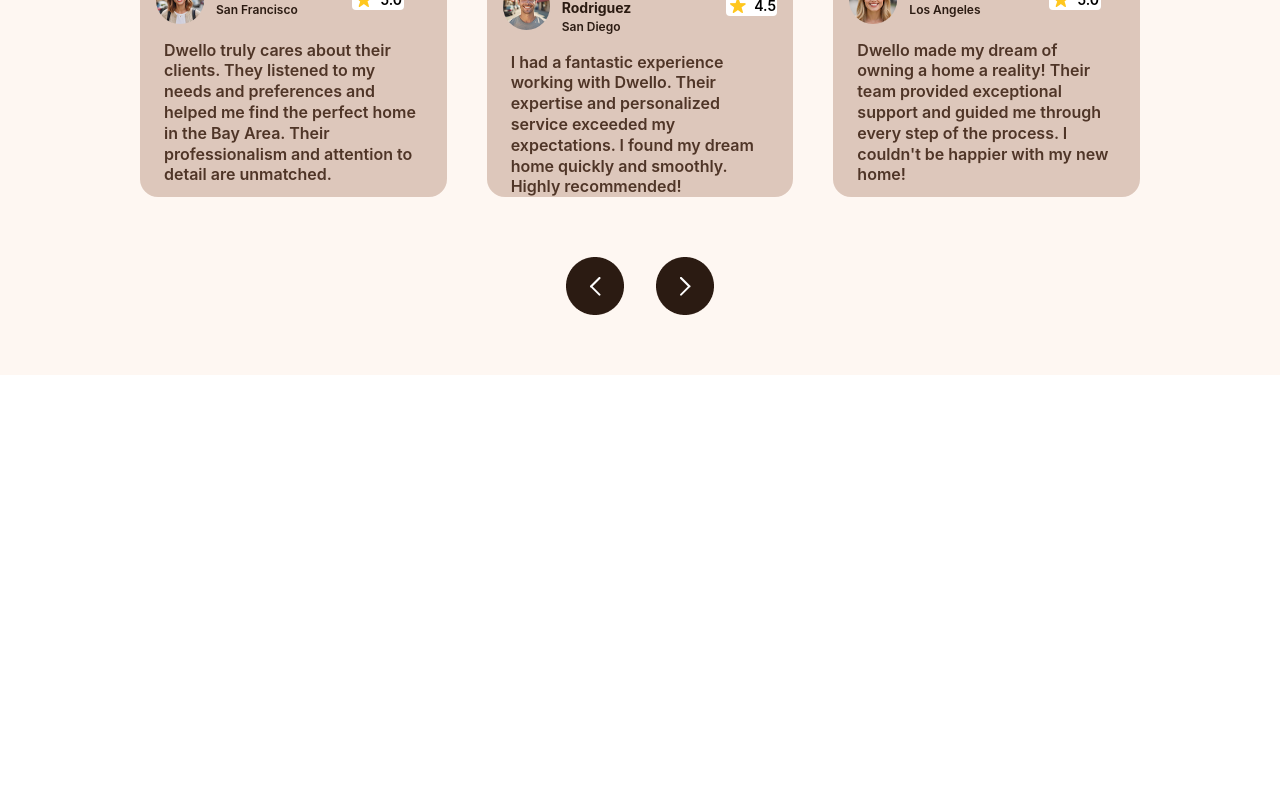
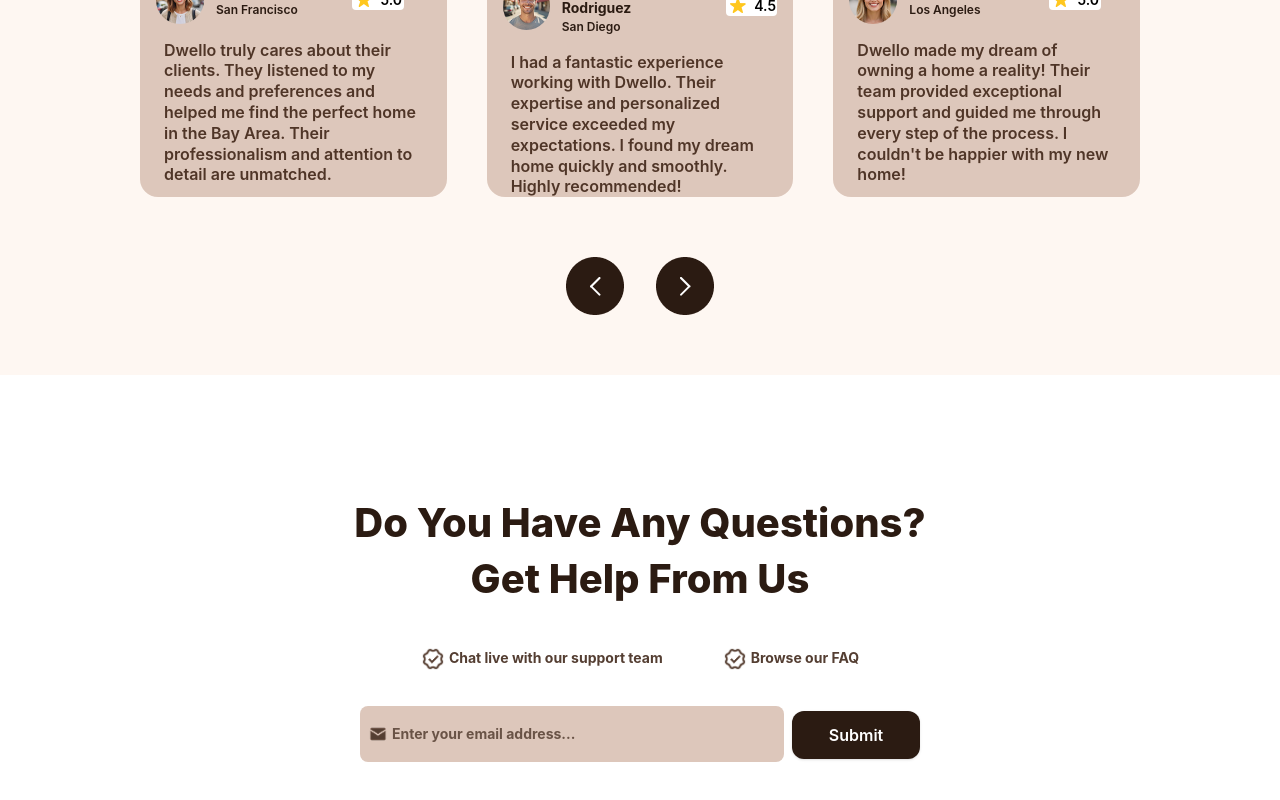
Before and after one commit to mohammedabdella027/Dwello-real-estate, a React (Vite) app: page / in a window 1280 px wide. Shown: the part 3211-4011 px from the top of the page. Before the commit the page ends 3586 px from the top, so only its background shows below. Built offline with nearby package versions, Linux system fonts and the light colour scheme.

Commit message:
feat: added new section: Question And Get Help

```diff
--- a/src/App.jsx
+++ b/src/App.jsx
@@ -7,6 +7,7 @@
 import SectionThree from './Components/Main/SectionThree'
 import SectionFour from './Components/Main/SectionFour'
 import SectionFive from './Components/Main/SectionFive'
+import SectionSix from './Components/Main/SectionSix'
 
 function App() {
 
@@ -19,6 +20,7 @@
       <SectionThree />
       <SectionFour />
       <SectionFive />
+      <SectionSix />
     </>
   )
 }
--- /dev/null
+++ b/src/Components/Main/SectionSix.jsx
@@ -0,0 +1,41 @@
+import React from 'react'
+import verifiedIcon from '../../assets/Icons/verified-icon.png'
+import email from '../../assets/Icons/email.png'
+
+function SectionSix() {
+    return (
+        <div className='justify-center py-20'>
+            <h3 className='text-[#2B1B12] font-extrabold text-[40px] leading-[140%] text-center pt-10'>Do You Have Any Questions? <br />Get Help From Us</h3>
+
+            <div className='flex justify-center gap-15 py-10'>
+                <div className='flex gap-1'>
+                    <img src={verifiedIcon} alt={verifiedIcon} className='w-6 h-6' />
+                    <p className='text-[#543E32] font-bold text-[14px]'>Chat live with our support team</p>
+                </div>
+
+                <div className='flex gap-1'>
+                    <img src={verifiedIcon} alt={verifiedIcon} className='w-6 h-6' />
+                    <p className='text-[#543E32] font-bold text-[14px]'>Browse our FAQ</p>
+                </div>
+            </div>
+
+            <div className='flex justify-center gap-2'>
+                <div className="relative w-106 h-14 bg-[#DDC7BB] rounded-lg flex items-center -mt-1.25 my-8">
+                <input type="text" placeholder="Enter your email address..." className="w-full h-full bg-transparent pl-8 pr-10 text-sm font-bold outline-none placeholder:text-[#695346]"/>
+                <button className="absolute left-2">
+                <img src={email} alt="email" className="w-5 h-5" />
+                </button>
+                </div>
+
+                <div>
+                <button className='bg-[#2B1B12] text-white font-semibold rounded-xl w-32 h-12 hover:opacity-95 transition-opacity shadow-sm'>
+                Submit
+                </button>
+                </div>
+            </div>
+
+        </div>
+    )
+}
+
+export default SectionSix
```
Also changed, not shown: src/assets/Icons/email.png (added), src/assets/Icons/verified-icon.png (added).
